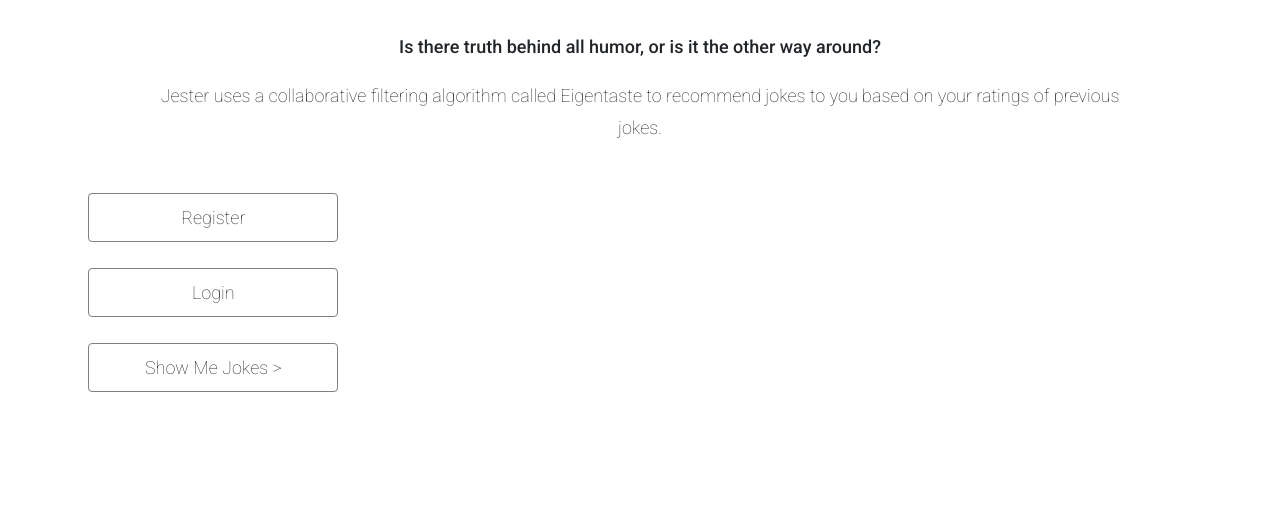
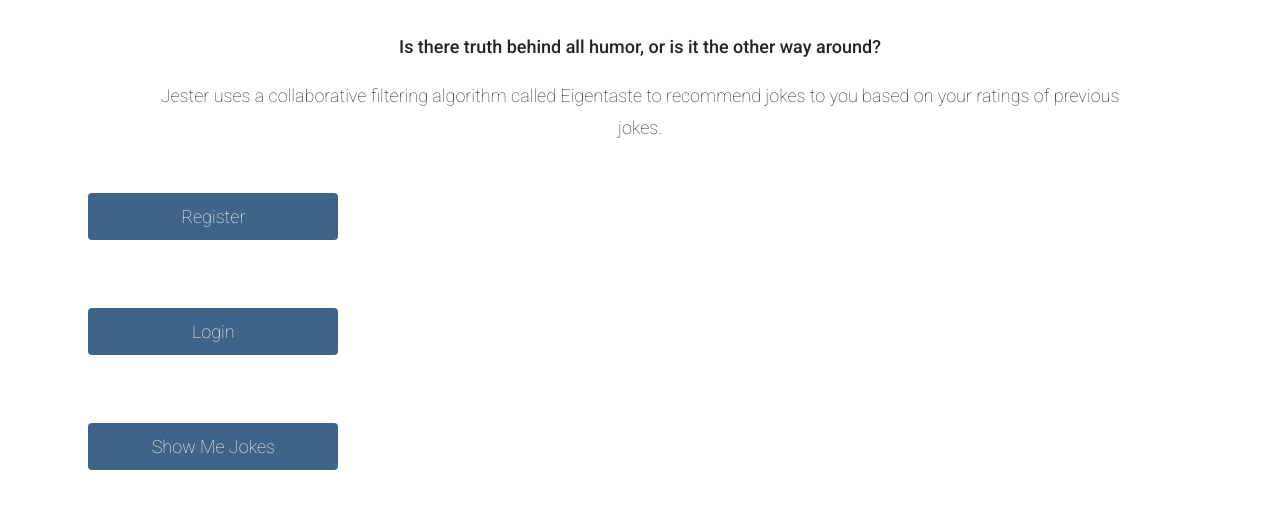
Before and after one commit to BerkeleyAutomation/Jester-Frontend, a plain HTML site: page index.html in a window 1280 px wide. Shown: the part 233-742 px from the top of the page. Drawn offline with nearby package versions, Linux system fonts and the light colour scheme.

```diff
--- a/css/style.css
+++ b/css/style.css
@@ -55,13 +55,12 @@
 }
 
 .jester-button-subcontainer {
-    height: 60px;
+    height: 100px;
 }
 
 .jester-button {
     width: 250px;
     /* Border */
-    border: gray solid 1px;
     border-radius: 4px;
     font-size: 18px;
     /* Padding */
@@ -73,4 +72,7 @@
     margin-top: 15px;
     margin-right: auto;
     margin-left: auto;
+    /* Background */
+    background: rgba(42, 84, 124, 0.90);
+    color: #ffffff;
 }
--- a/index.html
+++ b/index.html
@@ -44,9 +44,10 @@
                 <div class="jester-button" href="#">Login</div>
             </div>
             <div class="col-md-4 jester-button-subcontainer">
-                <div class="jester-button" href="#">Show Me Jokes &gt</div>
+                <div class="jester-button" href="#">Show Me Jokes</div>
             </div>
         </div>
+
 
         <!-- jQuery (necessary for Bootstrap's JavaScript plugins) -->
         <script src="https://ajax.googleapis.com/ajax/libs/jquery/1.11.1/jquery.min.js"></script>
```
